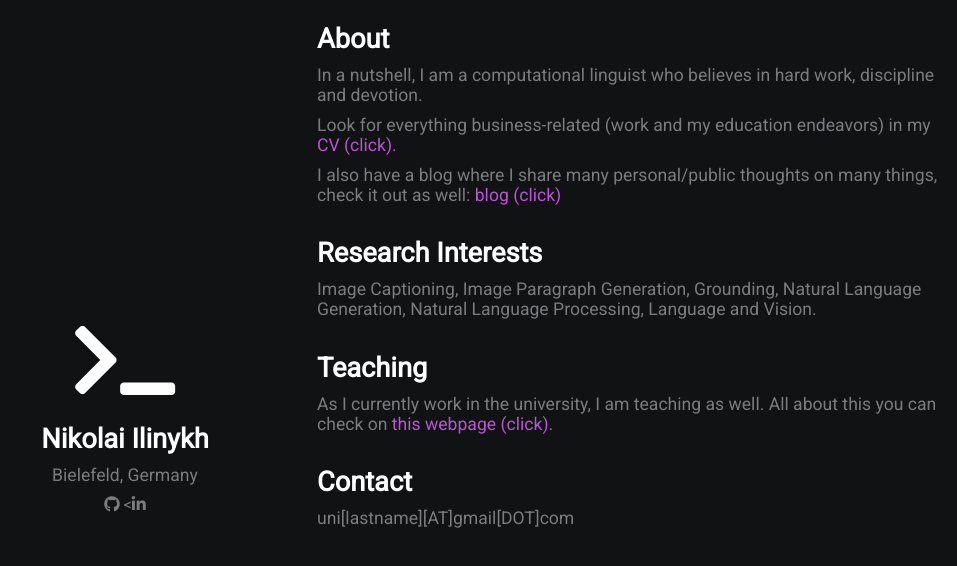
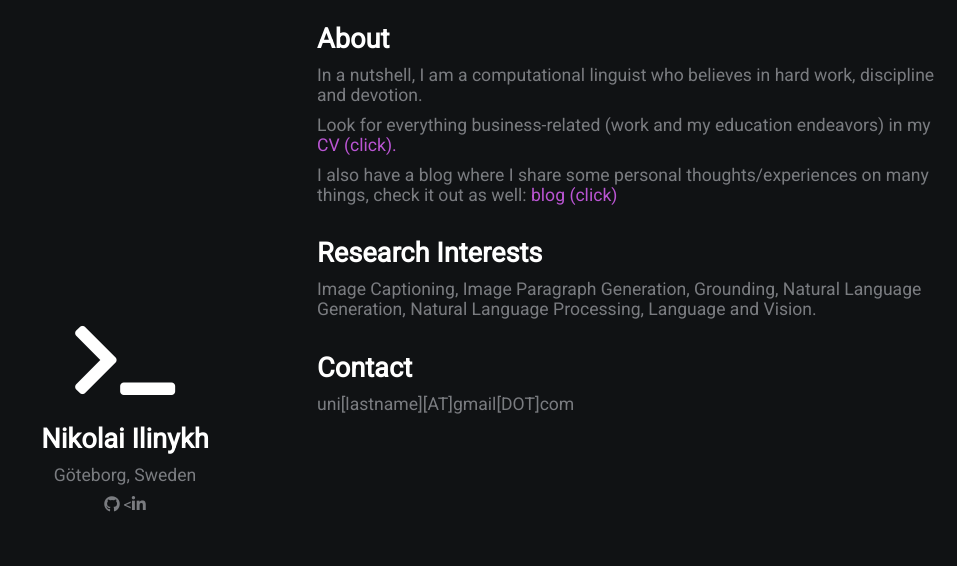
Before and after one commit to nilinykh/nilinykh, a plain HTML site: page index.html in a window 1280 px wide. Shown: the whole page, without its empty margins (323-1280 px from the left). Drawn offline with Linux system fonts and the light colour scheme.

Commit message:
update main info

```diff
--- a/index.html
+++ b/index.html
@@ -13,7 +13,7 @@
         <div class="section-1">
             <i class="fas fa-terminal fa-5x white"></i>
             <h2>Nikolai Ilinykh</h2>
-            <p>Bielefeld, Germany</p>
+            <p>Göteborg, Sweden</p>
             <a href="https://github.com/nilinykh"><i class="fab fa-github"></i></a>
             <a href="https://www.linkedin.com/in/nikolai-ilinykh-3a936718b/"><<i class="fab fa-linkedin-in"></i></a>
         </div>
@@ -21,14 +21,18 @@
             <h2>About</h2>
             <p>In a nutshell, I am a computational linguist who believes in hard work, discipline and devotion.</p>
             <p>Look for everything business-related (work and my education endeavors) in my <a href="cv_updated.pdf" style="color:#BA55D3"; font-size: 1.1em; target="_blank">CV (click).</a></p>
-            <p>I also have a blog where I share many personal/public thoughts on many things, check it out as well:
+            <p>I also have a blog where I share some personal thoughts/experiences on many things, check it out as well:
               <a href="https://medium.com/@uniilinykh" style="color:#BA55D3"; font-size: 1.1em; target="_blank">blog (click)</a>
             <h2>Research Interests</h2>
             <p>Image Captioning, Image Paragraph Generation, Grounding, Natural Language Generation, Natural Language Processing,
             Language and Vision.</p>
-            <h2>Teaching</h2>
+
+             <!--
+             <h2>Teaching</h2>
             <p>As I currently work in the university, I am teaching as well. All about this you can check on
             <a href="https://ekvv.uni-bielefeld.de/kvv_publ/publ/Lehrende_Veranstaltungen.jsp?personId=117564934" style="color:#BA55D3"; font-size: 1.1em; target="_blank">this webpage (click)</a>.</p>
+            -->
+
             <h2>Contact</h2>
             <p>uni[lastname][AT]gmail[DOT]com</p>
         </div>
```
